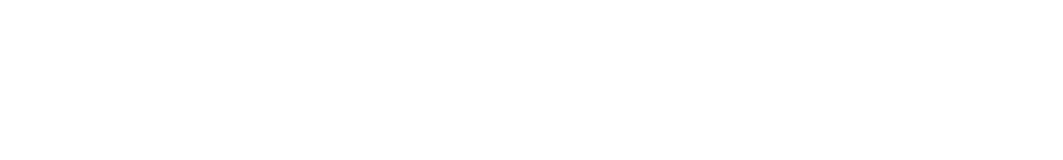
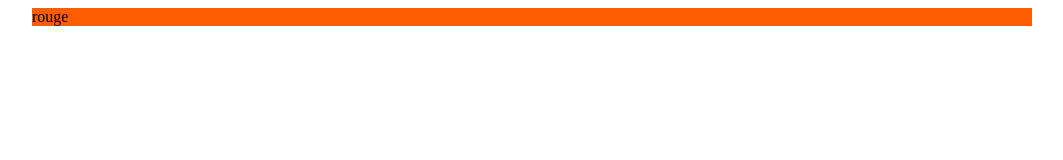
Before and after one commit to ANAWARdev/float, a plain HTML site: page index.html in a window 1280 px wide. Shown: the whole page, without its empty margins (116-1179 px from the left). Drawn offline with Linux system fonts and the light colour scheme.

Commit message:
changement

```diff
--- a/index.html
+++ b/index.html
@@ -8,6 +8,7 @@
 </head>
 <body>
     <header>
+        <div> rouge </div>
     </header>
     <main>
       <aside id="left"></aside>
```
